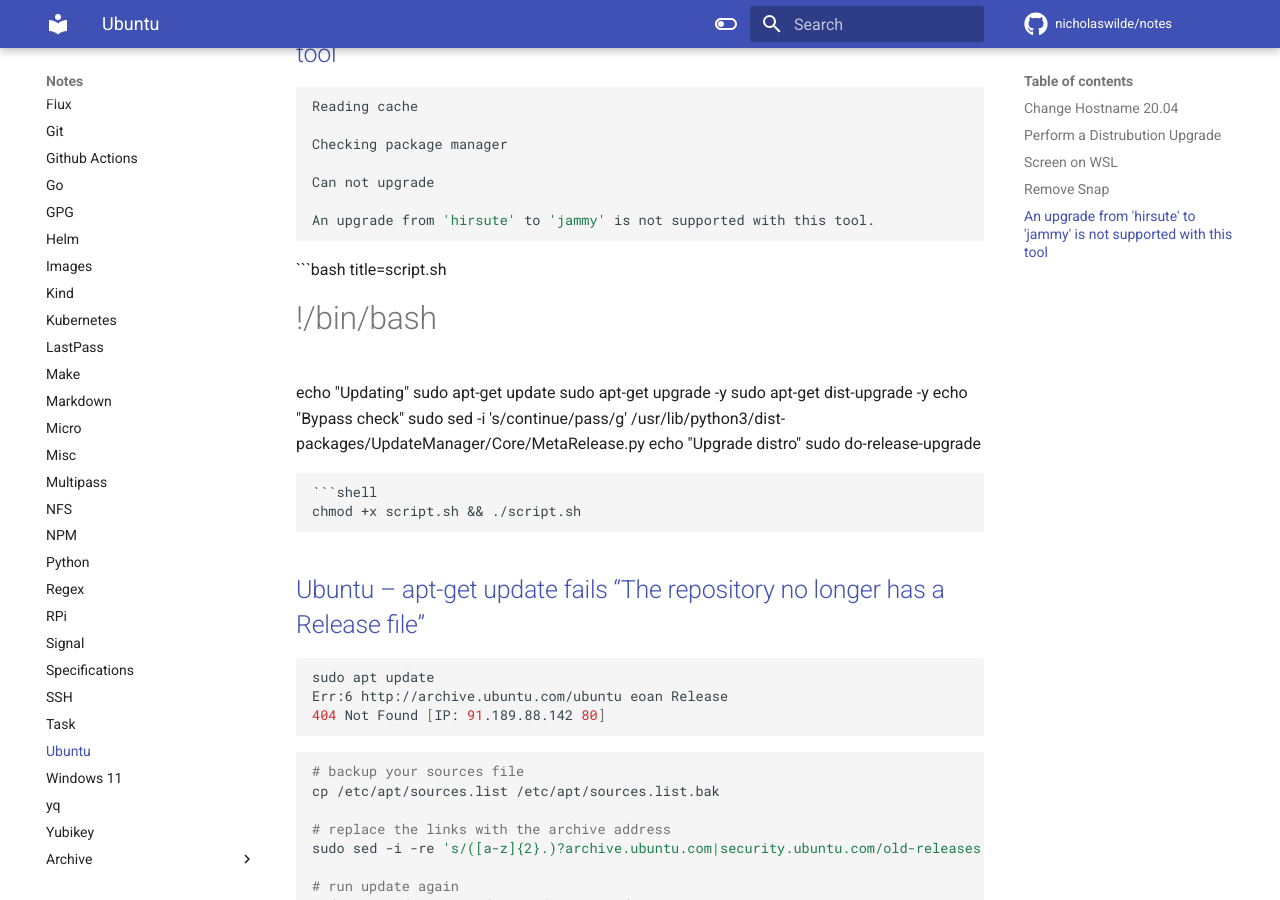
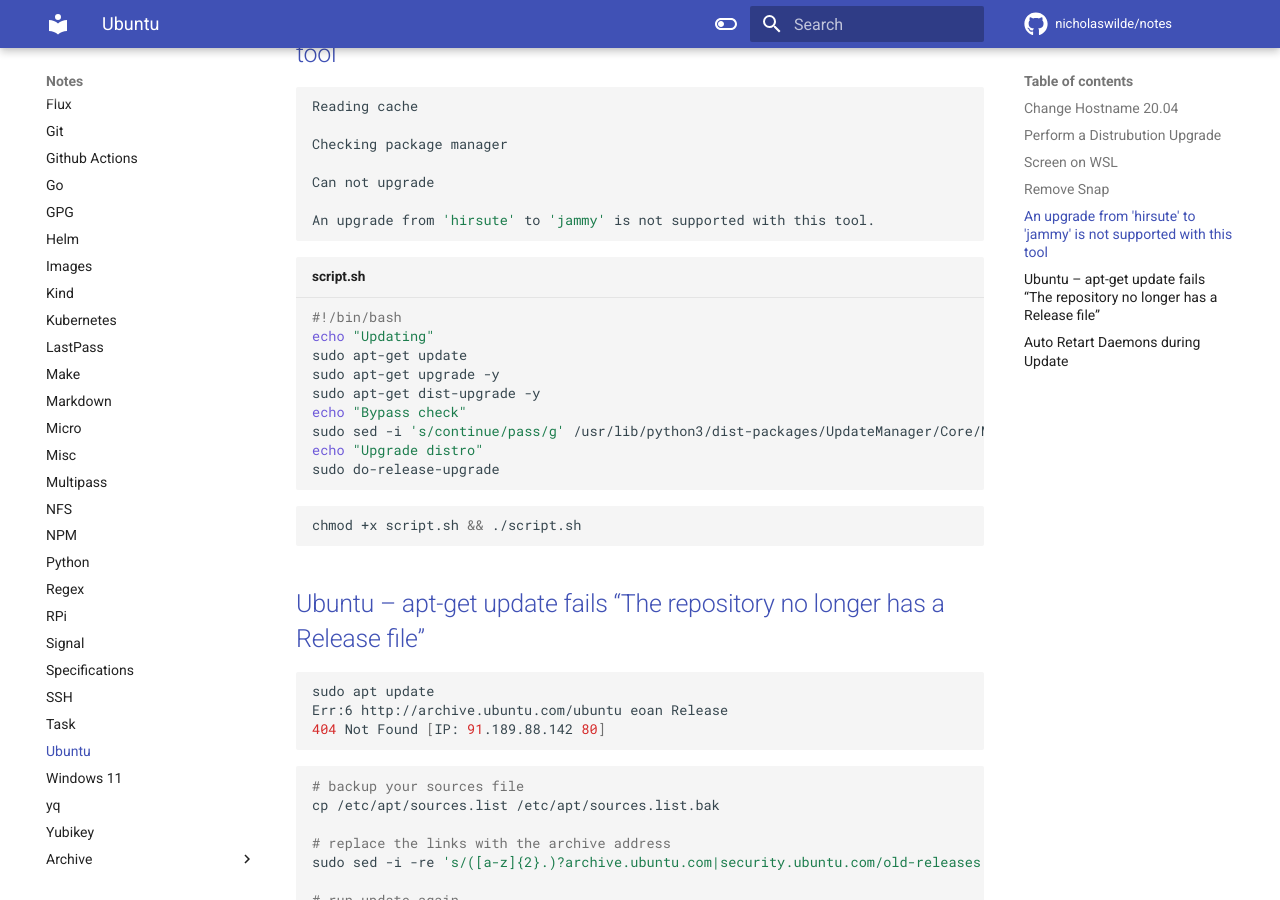
Before and after one commit to nicholaswilde/notes, an MkDocs documentation site: the page built from docs/ubuntu.md, in a window 1280 px wide and 900 px high, scrolled down 876 px. Built offline with MkDocs 1.6.1 and Material for MkDocs 9.7.7, drawn with Linux system fonts in a browser that asks for light colours; comment, search, counter and statistics services are not loaded.

Commit message:
Update ubuntu.md

````diff
--- a/docs/ubuntu.md
+++ b/docs/ubuntu.md
@@ -44,7 +44,7 @@
 An upgrade from 'hirsute' to 'jammy' is not supported with this tool.
 ```
 
-```bash title=script.sh
+```bash title="script.sh"
 #!/bin/bash
 echo "Updating"
 sudo apt-get update
````
